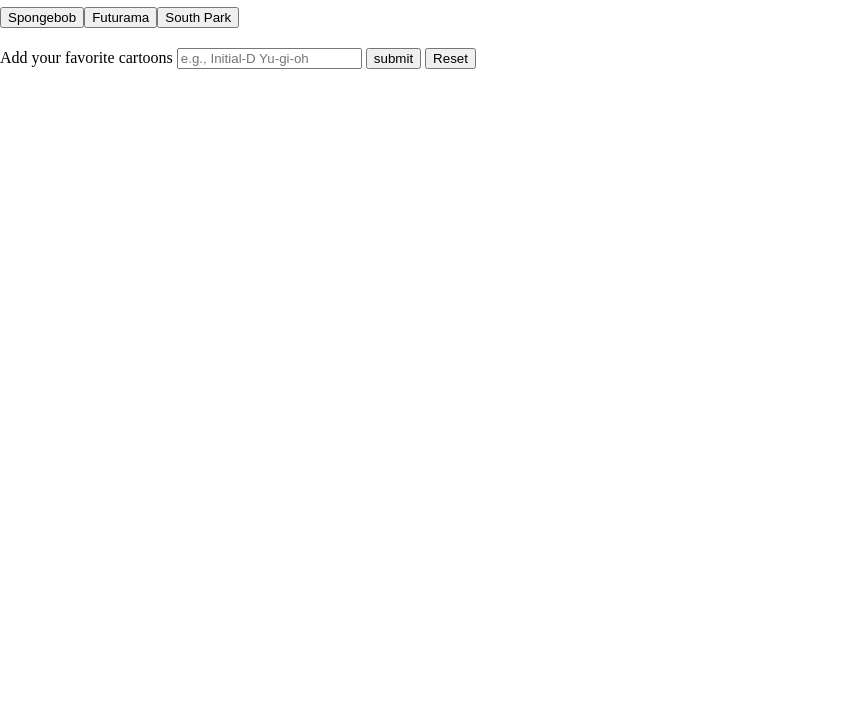
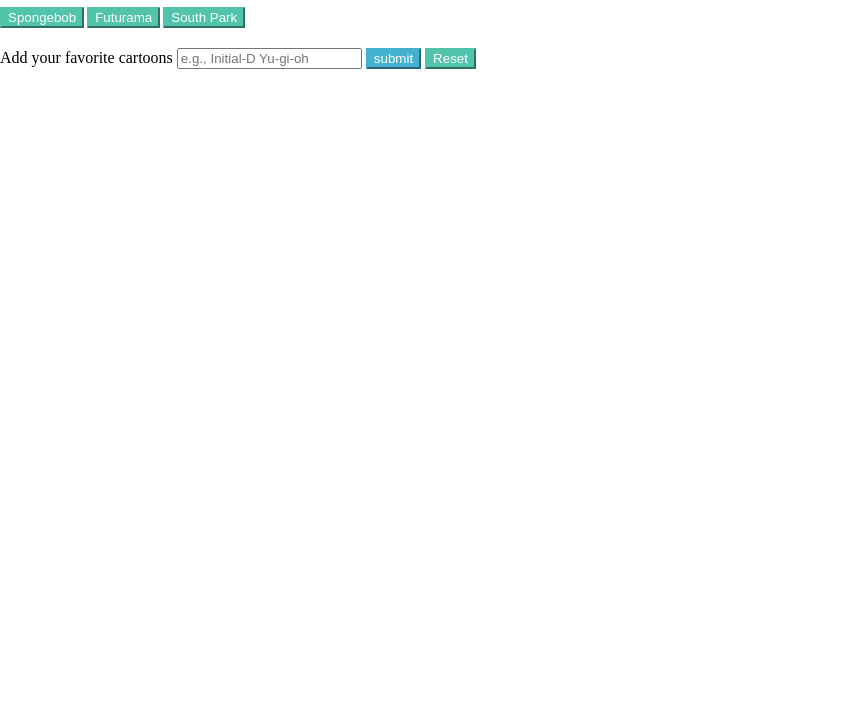
Before and after one commit to Mdo352/GifTastic, a plain HTML site: page index.html in a window 1280 px wide. Shown: the part 73-800 px from the top of the page, without its empty margins (0-860 px from the left). Drawn offline with nearby package versions, Linux system fonts and the light colour scheme.

Commit message:
restyle buttons

```diff
--- a/assets/css/style.css
+++ b/assets/css/style.css
@@ -1,6 +1,10 @@
 body{
     margin: 0;
     padding: 0;
+}
+
+p{
+    text-align: center;
 }
 
 h1{
@@ -16,6 +20,10 @@ h1{
     width: 90%;
 }
 
+.labelBtn{
+    margin-right: 3px;
+}
+
 form{
     margin-bottom: 10px;
 }
@@ -23,9 +31,21 @@ form{
 .gif{
     float: left;
     margin: 2px;
-    border: 3px solid black;
+    border: 3px solid #52c4ab;
 }
 
 .gif:hover{
     cursor: pointer;
 }
+
+button{
+    background-color:#52c4ab;
+    color: white;
+    border-color:#52c4ab;
+}
+
+#toonBtn{
+    background-color:#44b2ce;
+    color: white;
+    border-color: #44b2ce;
+}
--- a/assets/javascript/gif.js
+++ b/assets/javascript/gif.js
@@ -56,7 +56,7 @@ function buttons(){
     for (var i = 0; i < cartoons.length; i++) {
 
         var btnDiv = $("<button>");
-        btnDiv.addClass("showBtn");
+        btnDiv.addClass("labelBtn");
         btnDiv.attr("data-name", cartoons[i]);
         btnDiv.text(cartoons[i]);
         $("#btnTarget").append(btnDiv);
@@ -92,7 +92,7 @@ $("#toonBtn").on("click", function(event) {
   });
 
 
-$(document).on("click", ".showBtn", displayGif);
+$(document).on("click", ".labelBtn", displayGif);
 
 buttons();
 })
```
